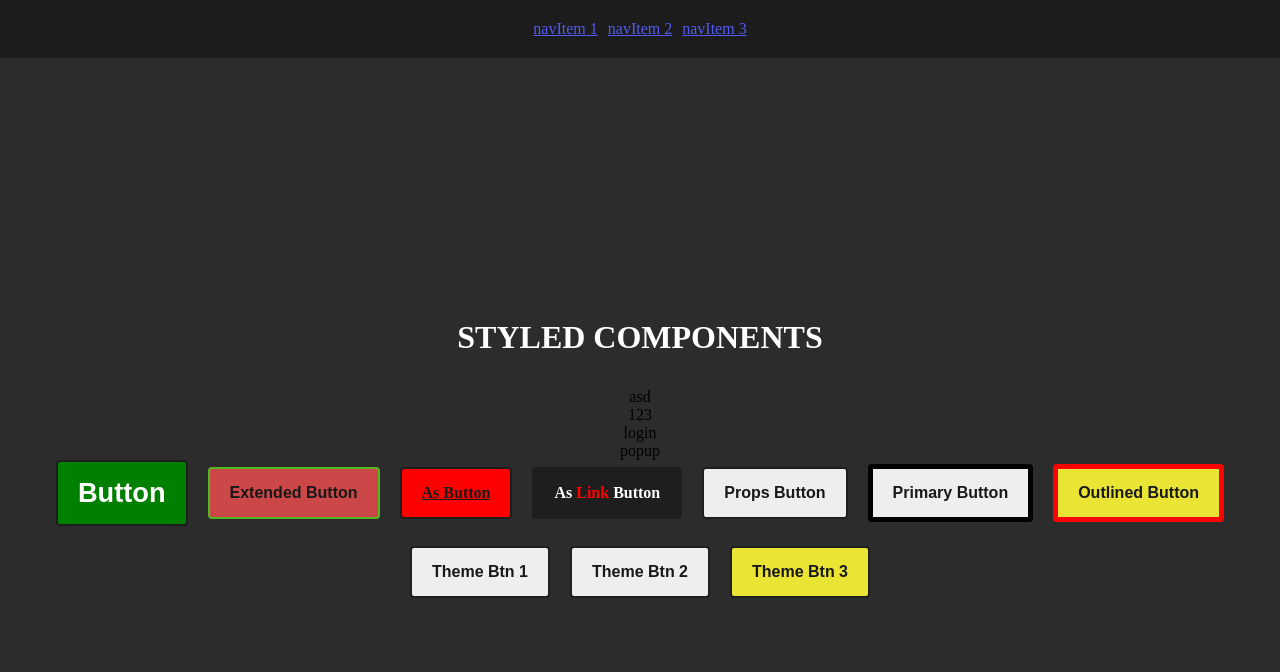
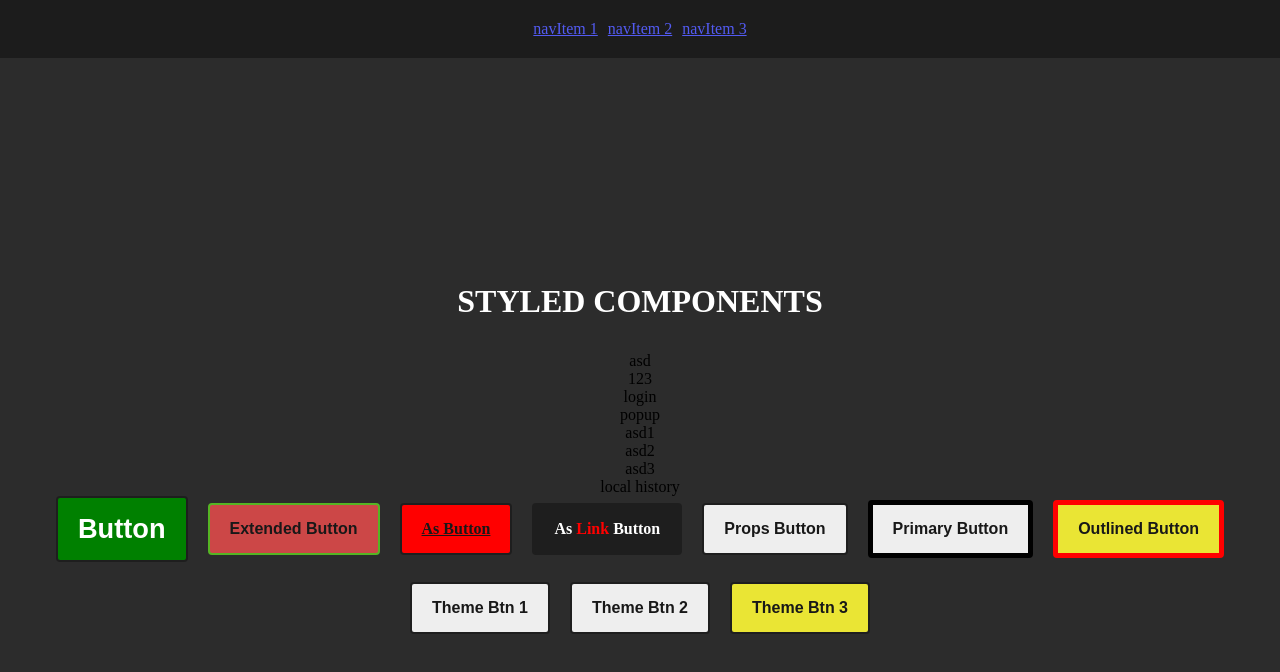
Before and after one commit to OverTheTop404/1_month_htmlcss, a React (Vite) app: page / in a window 1280 px wide. Shown: the top 672 px of the page. Built offline with nearby package versions, Linux system fonts and the light colour scheme.

Commit message:
p asd and local history commit amend

```diff
--- a/src/App.tsx
+++ b/src/App.tsx
@@ -31,6 +31,10 @@ function App() {
         <span>123</span>
         <span>login</span>
         <span>popup</span>
+        <p>asd1</p>
+        <p>asd2</p>
+        <p>asd3</p>
+        <p>local history</p>
         <BoxBtn>
           <StyledBtn color={"white"} background={"green"} size={"1.7rem"}>
             Button
```
